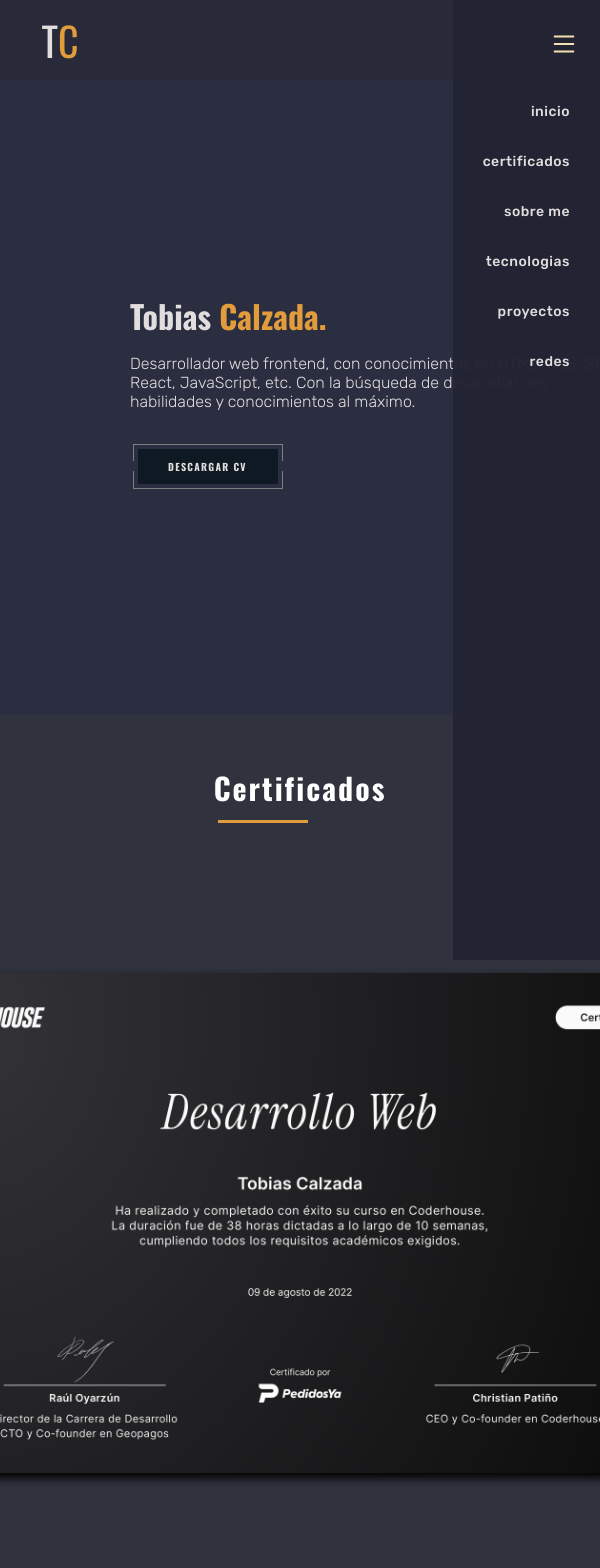
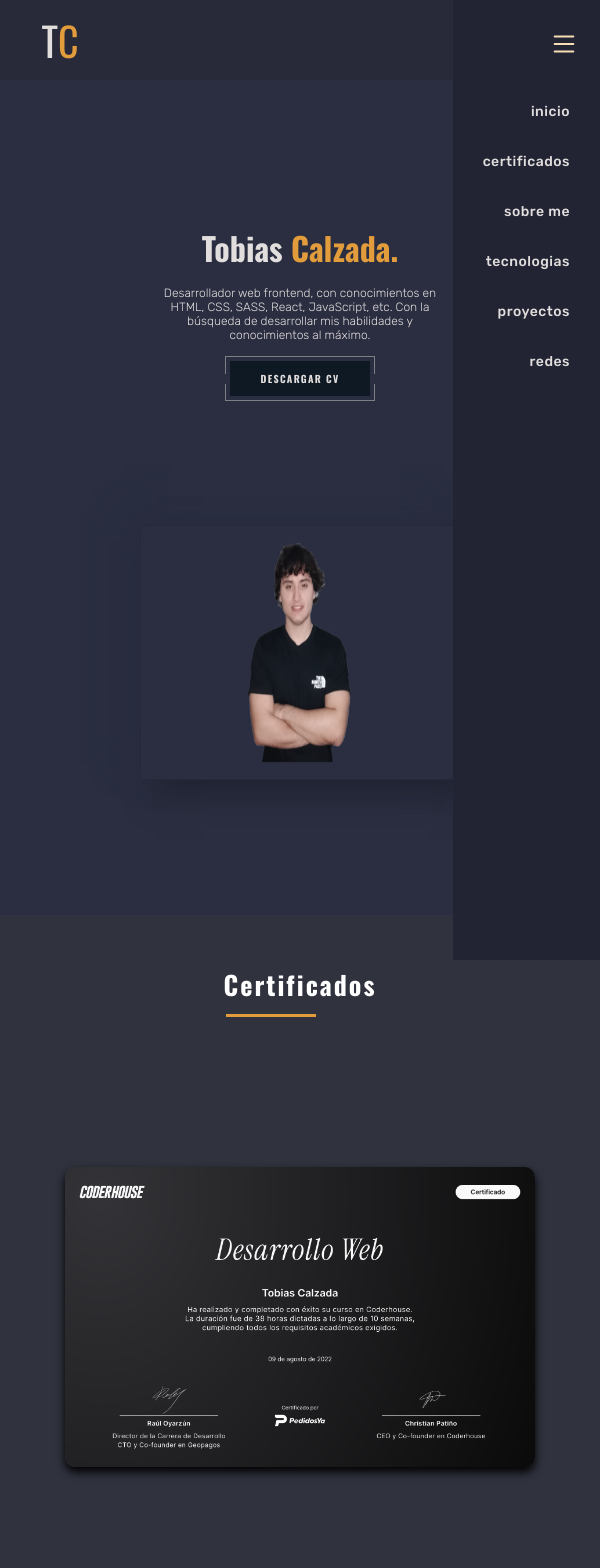
Before and after one commit to TobiasCalzada/portafolio, a React (Create React App) app: page / in a window 600 px wide. Shown: the top 1568 px of the page. Built offline with nearby package versions, Linux system fonts and the light colour scheme.

Commit message:
responsive de seccion 1 y 2

```diff
--- a/src/App.js
+++ b/src/App.js
@@ -5,11 +5,11 @@ import Footer from "./Componentes/Footer/Footer";
 function App() {
 
   return (
-    <>
+    <div>
       <Header></Header>
       <Main></Main>
       <Footer></Footer>
-    </>
+    </div>
   );
 }
 
--- a/src/Componentes/Header/Header.css
+++ b/src/Componentes/Header/Header.css
@@ -5,5 +5,5 @@
     display: flex;
     position: sticky;
     top: 0;
-    z-index: 2;
+    z-index: 3;
 }
--- a/src/Componentes/Header/PartesDelHeader/Navbar/Navbar.css
+++ b/src/Componentes/Header/PartesDelHeader/Navbar/Navbar.css
@@ -6,7 +6,7 @@
     box-sizing:border-box;
 }
 /*editando navegador*/
-.header{
+.padreDeNavbar{
     display: flex;
     align-items: center;
     justify-content: end;
--- a/src/Componentes/Header/PartesDelHeader/Navbar/Navbar.jsx
+++ b/src/Componentes/Header/PartesDelHeader/Navbar/Navbar.jsx
@@ -10,7 +10,7 @@ function Navbar(){
     }
 
     return(
-        <div className="header">
+        <div className="padreDeNavbar">
             <nav className={`navBar ${ menu ? "isActive" : ""}`}>
                 <ul className="listdaDeLinks">
                     <li><a className="linkNavBar" href="#">inicio</a></li>
--- a/src/Componentes/Main/Main.css
+++ b/src/Componentes/Main/Main.css
@@ -10,10 +10,11 @@ html{
 .seccion1{
     display: flex;
     align-items: center;
+    justify-content: center;
     padding-top: 120px;
     margin-bottom: 135px;
     height: 500px;
-    gap: 50px;
+    gap: 150px;
 }
 
 .seccion2{
@@ -35,3 +36,48 @@ html{
 .seccion5{
     background-color:   #2a2e40;
 }
+
+/*media*/
+/*seccion 1*/
+@media (max-width:1200px) and (min-width:950px) {
+    .seccion1{
+        gap: 100px;
+    }
+}
+
+@media (max-width:950px) and (min-width:600px) {
+    .seccion1{
+        display: flex;
+        flex-direction: column;
+        height: 700px;
+        gap: 100px;
+    }
+}
+
+@media (max-width:600px) and (min-width:300px) {
+    .seccion1{
+        display: flex;
+        flex-direction: column;
+        height: 700px;
+        gap: 100px;
+    }
+}
+
+/*seccion 2*/
+@media (max-width:850px) and (min-width:650px) {
+    .seccion2{
+        height: 2000px;
+    }
+}
+
+@media (max-width:650px) and (min-width:500px) {
+    .seccion2{
+        height: 1600px;
+    }
+}
+
+@media (max-width:500px) and (min-width:360px) {
+    .seccion2{
+        height: 1600px;
+    }
+}
--- a/src/Componentes/Main/PrimeraSeccion/ImgMain/ImgMain.css
+++ b/src/Componentes/Main/PrimeraSeccion/ImgMain/ImgMain.css
@@ -18,3 +18,25 @@
     border-top-left-radius: 50px;
     transform: scale(1.05);
 }
+
+/*media*/
+@media (max-width:1200px) and (min-width:800px) {
+    .cardDeImagenMain {
+        width: 400px;
+        height: 260px;
+    }
+}
+
+@media (max-width:950px) and (min-width:600px) {
+    .cardDeImagenMain {
+        width: 480px;
+        height: 350px;
+    }
+}
+
+@media (max-width:600px) and (min-width:300px) {
+    .cardDeImagenMain {
+        width: 320px;
+        height: 450px;
+    }
+}
--- a/src/Componentes/Main/PrimeraSeccion/TextoMain/TextoMain.css
+++ b/src/Componentes/Main/PrimeraSeccion/TextoMain/TextoMain.css
@@ -1,16 +1,15 @@
 .contenedorDeTextoMain{
     color:  #e2dede;
-    width: 600px;
+    width: 500px;
     height: 100%;
     display: flex;
     flex-direction: column;
     justify-content: center;
-    margin-left: 130px;
 }
 
 /*texto de main*/
 .encabezadoDeMain{
-    width: 400px;
+    width: 300px;
     font-family: "Oswald", sans-serif;
     font-optical-sizing: auto;
     font-weight:800;
@@ -36,7 +35,6 @@
     cursor: pointer;
     position: relative;
     padding: 5px;
-    margin-left: 3px;
     text-transform: uppercase;
     font-weight: bold;
     font-size: 10px;
@@ -150,3 +148,60 @@
 .button:hover .button_lg::after {
     background-color: #fff;
 }
+
+
+/*media*/
+@media (max-width:1200px) and (min-width:800px) {
+    .contenedorDeTextoMain{
+        width: 400px;
+    }
+    .textoDeMain{
+        width: 400px;
+        height: 70px;
+        font-size: 13px;
+    }
+}
+
+@media (max-width:950px) and (min-width:600px) {
+    .contenedorDeTextoMain{
+        width: 400px;
+        text-align: center;
+        height: 200px;
+    }
+
+    .encabezadoDeMain{
+        width: 400px;
+    }
+
+    .textoDeMain{
+        width: 400px;
+        height: 70px;
+        font-size: 14px;
+    }
+
+    .padreEnlacePdf{
+        margin-left: 125px;
+    }
+}
+
+@media (max-width:600px) and (min-width:300px) {
+    .contenedorDeTextoMain{
+        width: 300px;
+        text-align: center;
+        height: 400px;
+    }
+
+    .encabezadoDeMain{
+        width: 300px;
+    }
+
+    .textoDeMain{
+        width: 300px;
+        height: 70px;
+        font-size: 12px;
+    }
+
+    .padreEnlacePdf{
+        margin-left: 75px;
+    }
+}
--- a/src/Componentes/Main/SegundaSeccion/Cards/Card.css
+++ b/src/Componentes/Main/SegundaSeccion/Cards/Card.css
@@ -82,3 +82,45 @@
 .card:hover .back{
     transform: perspective(600px) rotatey(360deg);
 }
+
+/*media*/
+@media (max-width:850px) and (min-width:650px) {
+    .card{
+        width: 580px;
+        height: 380px;
+    }
+
+    .card .back p{
+        font-size: 12px;
+        padding-top: 30px;
+        width: 500px;
+    }
+
+    .circulo{
+        padding-top: 8px;
+    }
+}
+
+@media (max-width:650px) and (min-width:500px) {
+    .card{
+        width: 470px;
+        height: 300px;
+    }
+
+    .card .back p{
+        font-size: 10px;
+        padding-top: 10px;
+        width: 400px;
+    }
+
+    .circulo{
+        padding-top: 7px;
+    }
+}
+
+@media (max-width:500px) and (min-width:360px) {
+    .card{
+        width: 340px;
+        height: 290px;
+    }
+}
--- a/src/Componentes/Main/SegundaSeccion/CertificadoCards/CertificadoCards.css
+++ b/src/Componentes/Main/SegundaSeccion/CertificadoCards/CertificadoCards.css
@@ -31,3 +31,39 @@
     gap:400px;
     padding-top: 200px;
 }
+
+/*media*/
+@media (max-width:850px) and (min-width:650px) {
+    .contenedorDeCertificados{
+        grid-template-columns:580px;
+        grid-template-rows: 400px;
+        gap:200px;
+        padding-top: 130px;
+    }
+}
+
+@media (max-width:650px) and (min-width:500px) {
+    .contenedorDeCertificados{
+        grid-template-columns:470px;
+        grid-template-rows: 400px;
+        gap:100px;
+        padding-top: 100px;
+    }
+
+    .padreDeCertificados h2{
+        font-size: 26px;
+    }
+
+    .dividerDeCetificado{
+        margin: 10px 59px 0 0;
+    }
+}
+
+@media (max-width:500px) and (min-width:360px) {
+    .contenedorDeCertificados{
+        grid-template-columns:345px;
+        grid-template-rows: 400px;
+        gap:100px;
+        padding-top: 100px;
+    }
+}
```
Also changed, not shown: src/logo.svg (deleted).
